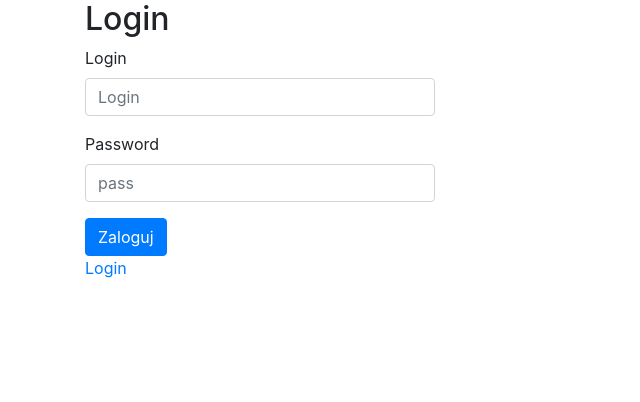
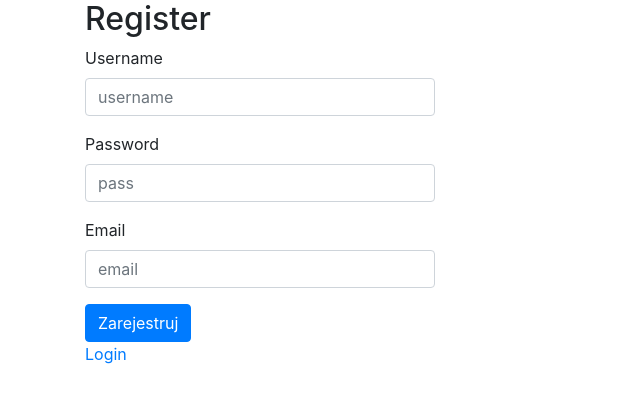
Before and after one commit to cyklop123/callories-calculator, a React (Create React App) app: page /register in a window 1280 px wide. Shown: the top 402 px of the page, without its empty margins (0-640 px from the left). Built offline with nearby package versions, Linux system fonts and the light colour scheme.

Commit message:
Login and register with cookies

```diff
--- a/src/App.js
+++ b/src/App.js
@@ -3,22 +3,23 @@ import Container from 'react-bootstrap/Container'
 import LoginPage from './containers/LoginPage'
 import RegisterPage from './containers/RegisterPage'
 import {useCookies} from 'react-cookie'
+import {useState} from 'react'
 
 function App() {
-    const [cookies, setCookie, removeCookie] = useCookies(['user'])
-    console.log(cookies)
+    const [cookies, setCookie, removeCookie] = useCookies(['access', 'refresh'])
+
     return (
         <Router>
             <Container>
                 <Switch>
                     <Route exact path="/login">
-                        {cookies.user ? <Redirect to='/' /> : <LoginPage setCookie={setCookie} /> }
+                        {cookies.refresh ? <Redirect to='/' /> : <LoginPage setCookie={setCookie} /> }
                     </Route>
                     <Route exact path="/register">
-                        {cookies.user ? <Redirect to='/' /> : <RegisterPage setCookie={setCookie} /> }
+                        {cookies.refresh ? <Redirect to='/' /> : <RegisterPage /> }
                     </Route>
                     <Route exact path="/">
-                        {cookies.user ? <></> : <Redirect to='/login' />}
+                        {cookies.refresh ? <></> : <Redirect to='/login' />}
                         {/* <HomePage user={cookies.user} removeCookie={removeCookie} /> */}
                     </Route>
                 </Switch>
--- a/src/components/LoginForm.js
+++ b/src/components/LoginForm.js
@@ -1,14 +1,14 @@
 import Form from 'react-bootstrap/Form';
 import Button from 'react-bootstrap/Button';
 
-const LoginForm = ({onSubmit, setLogin, setPassword}) => {
+const LoginForm = ({onSubmit, setUsername, setPassword}) => {
 
     return (
         <Form onSubmit={onSubmit} role='form'>
             <h2>Login</h2>
             <Form.Group controlId="formBasicUsername">
                 <Form.Label>Login</Form.Label>
-                <Form.Control type='text' placeholder='Login' onChange={e => setLogin(e.target.value)} />
+                <Form.Control type='text' placeholder='Login' onChange={e => setUsername(e.target.value)} />
             </Form.Group>
             <Form.Group controlId="formBasicPassword">
                 <Form.Label>Password</Form.Label>
--- /dev/null
+++ b/src/components/RegisterForm.js
@@ -0,0 +1,26 @@
+import Form from 'react-bootstrap/Form';
+import Button from 'react-bootstrap/Button';
+
+const RegisterForm = ({onSubmit, setUsername, setPassword, setEmail}) => {
+
+    return (
+        <Form onSubmit={onSubmit} role='form'>
+            <h2>Register</h2>
+            <Form.Group controlId="formBasicUsername">
+                <Form.Label>Username</Form.Label>
+                <Form.Control type='text' placeholder='username' onChange={e => setUsername(e.target.value)} />
+            </Form.Group>
+            <Form.Group controlId="formBasicPassword">
+                <Form.Label>Password</Form.Label>
+                <Form.Control type='password' placeholder='pass' onChange={e => setPassword(e.target.value)} />
+            </Form.Group>
+            <Form.Group controlId="formBasicEmail">
+                <Form.Label>Email</Form.Label>
+                <Form.Control type='email' placeholder='email' onChange={e => setEmail(e.target.value)} />
+            </Form.Group>
+            <Button variant='primary' type='submit'>Zarejestruj</Button>
+        </Form>
+    )
+}
+
+export default RegisterForm;
--- a/src/containers/LoginPage.js
+++ b/src/containers/LoginPage.js
@@ -1,30 +1,57 @@
 import { useState } from 'react';
 import { useHistory, Link } from 'react-router-dom';
 import LoginForm from '../components/LoginForm';
-//import fetchApi from '../utils/fetchApi';
+import axios from 'axios'
 
 import Row from 'react-bootstrap/Row';
 import Col from 'react-bootstrap/Col'
 import Alert from 'react-bootstrap/Alert';
 
-const LoginPage = ({setLogged/*setCookie*/}) => {
+const LoginPage = ({setCookie}) => {
 
-    const [login, setLogin] = useState('')
+    const [username, setUsername] = useState('')
     const [password, setPassword] = useState('')
     const [error, setError] = useState(null)
+
     const history = useHistory()
 
     const onSubmit = (e) => {
         e.preventDefault()
-        console.log("Zaloguj")
-        //logowanie
+
+        if (username.trim().length <= 0 || password.trim().length <= 0) {
+            setError('Wrong credentials')
+            return
+        }
+
+        axios.post('http://localhost:3001/users/login', {
+            username, password
+          })
+          .then(function (response) {
+            setCookie('access' ,response.data.accessToken)
+            setCookie('refresh', response.data.refreshToken)
+            setError(null)
+          })
+          .catch(function (error) {
+            const status = error.response.status
+
+            if (status === 401) {
+                setError('Incorrect credentials')
+                return
+            } else if (status === 400) {
+                setError('Incorrect data')
+                return
+            } else if (status === 500) {
+                setError('Cannot login now. Try later!')
+                return
+            }
+          });
     }
 
     return (
         <>
             <Row>
                 <Col sm='8' md='6' lg='4' >
-                    <LoginForm onSubmit={onSubmit} setLogin={setLogin} setPassword={setPassword} />
+                    <LoginForm onSubmit={onSubmit} setUsername={setUsername} setPassword={setPassword} />
                     <Link to='/register'>Register</Link>
                 </Col>
             </Row>
--- a/src/containers/RegisterPage.js
+++ b/src/containers/RegisterPage.js
@@ -1,30 +1,57 @@
 import { useState } from 'react';
 import { useHistory, Link } from 'react-router-dom';
-import LoginForm from '../components/LoginForm';
-//import fetchApi from '../utils/fetchApi';
+import RegisterForm from '../components/RegisterForm';
 
 import Row from 'react-bootstrap/Row';
 import Col from 'react-bootstrap/Col'
 import Alert from 'react-bootstrap/Alert';
+import axios from 'axios';
 
-const LoginPage = ({setLogged/*setCookie*/}) => {
+const LoginPage = () => {
+    const [error, setError] = useState(null)
+    const [username, setUsername] = useState('')
+    const [password, setPassword] = useState('')
+    const [email, setEmail] = useState('')
 
-    const [login, setLogin] = useState('')
-    const [password, setPassword] = useState('')
-    const [error, setError] = useState(null)
     const history = useHistory()
 
     const onSubmit = (e) => {
         e.preventDefault()
-        console.log("Zaloguj")
-        //logowanie
+        console.log("Zarejestruj")
+
+        if (username.trim().length <= 0 || password.trim().length <= 0 || email.trim().length <= 0) {
+            setError('Wrong credentials')
+            return
+        }
+
+        axios.post('http://localhost:3001/users/register', {
+            username, password, email
+          })
+          .then(function (response) {
+            history.push('/login')
+            setError(null)
+          })
+          .catch(function (error) {
+            const status = error.response.status
+
+            if (status === 403) {
+                setError('User with this credentials exists')
+                return
+            } else if (status === 400) {
+                setError('Incorrect data')
+                return
+            } else if (status === 500) {
+                setError('Cannot add user now. Try later!')
+                return
+            }
+          });
     }
 
     return (
         <>
             <Row>
                 <Col sm='8' md='6' lg='4' >
-                    <LoginForm onSubmit={onSubmit} setLogin={setLogin} setPassword={setPassword} />
+                    <RegisterForm onSubmit={onSubmit} setUsername={setUsername} setPassword={setPassword} setEmail={setEmail} />
                     <Link to='/login'>Login</Link>
                 </Col>
             </Row>
```
